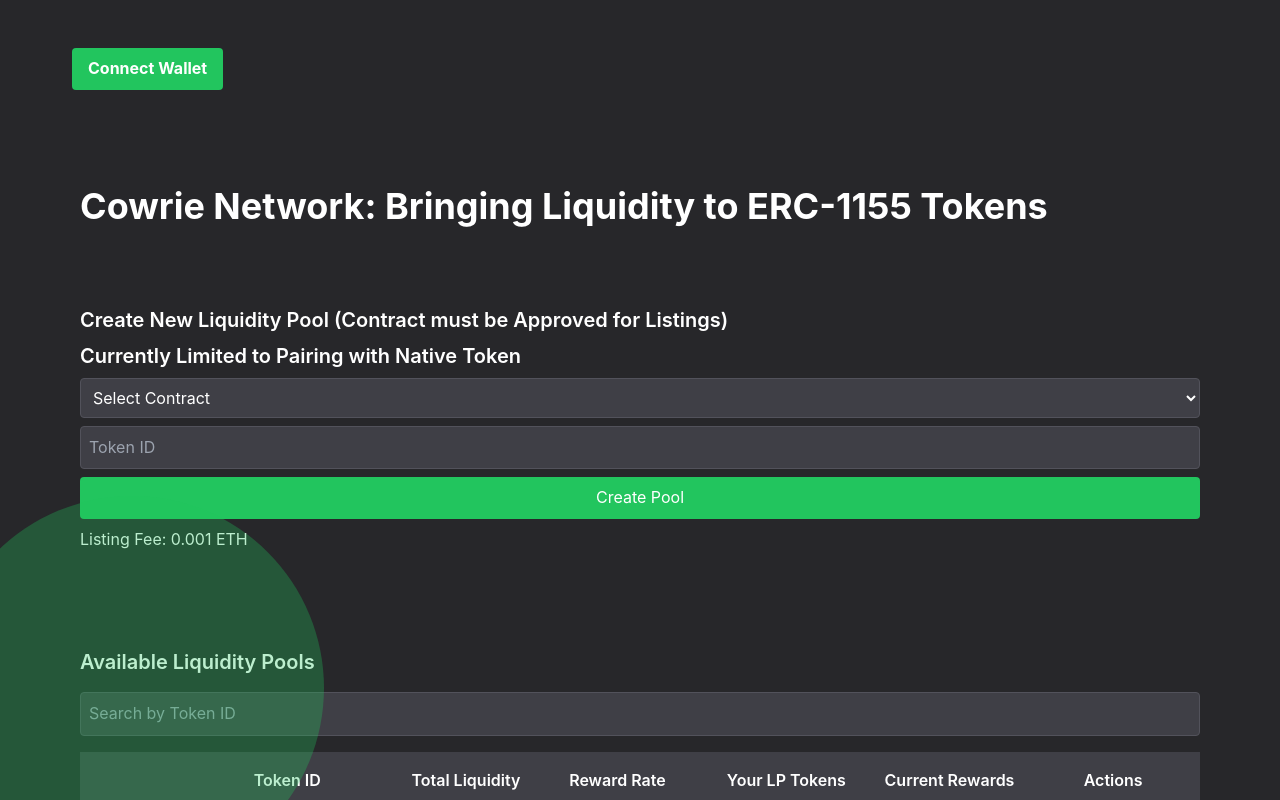
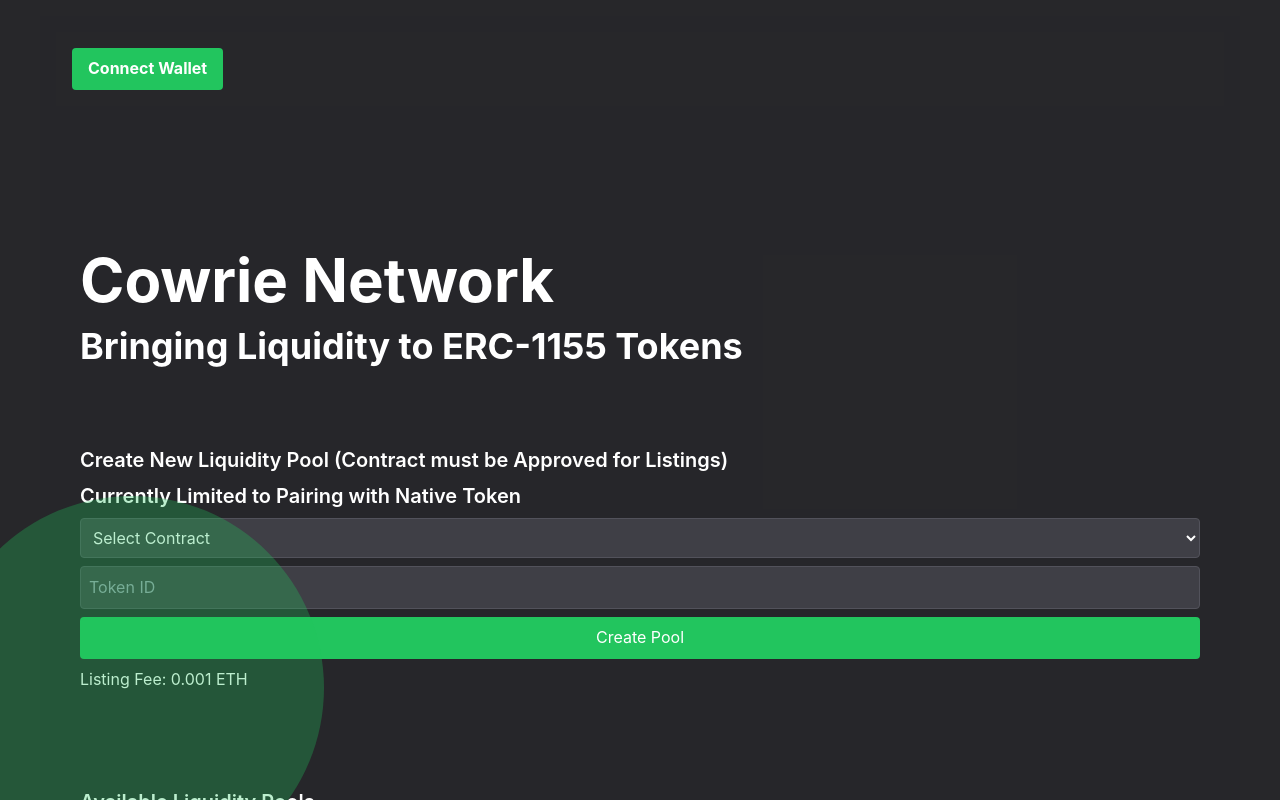
Before and after one commit to TheSpotNFT/erc1155-lp-system, a Next.js app: page / in a window 1280 px wide. Shown: the top 800 px of the page. Built offline with nearby package versions, Linux system fonts and the light colour scheme.

Commit message:
Updated Home and Navbar components to handle network changes without reload, added images

```diff
--- a/pages/index.js
+++ b/pages/index.js
@@ -118,12 +118,12 @@ const Home = () => {
   };
 
   return (
-    <div className="container mx-auto p-4 bg-zinc-800 text-white">
+    <div className="container mx-auto p-4 bg-zinc-800 text-white bg-opacity-20">
       <Navbar onConnect={handleConnect} onNetworkChange={handleNetworkChange} />
 
       <main className="max-w-6xl mx-auto">
-        <h1 className="text-4xl font-bold mb-4 mx-auto flex pb-16 pt-16">Cowrie Network: Bringing Liquidity to ERC-1155 Tokens</h1>
-
+        <h1 className="text-6xl font-bold mb-4 mx-auto flex pt-16 md:pt-32">Cowrie Network</h1>
+        <h1 className="text-4xl font-bold mb-4 mx-auto flex pb-16">Bringing Liquidity to ERC-1155 Tokens</h1>
         <div className="mb-8">
           <h2 className="text-xl font-semibold mb-2">Create New Liquidity Pool (Contract must be Approved for Listings)</h2>
           <h2 className="text-xl font-semibold mb-2">Currently Limited to Pairing with Native Token</h2>
```
